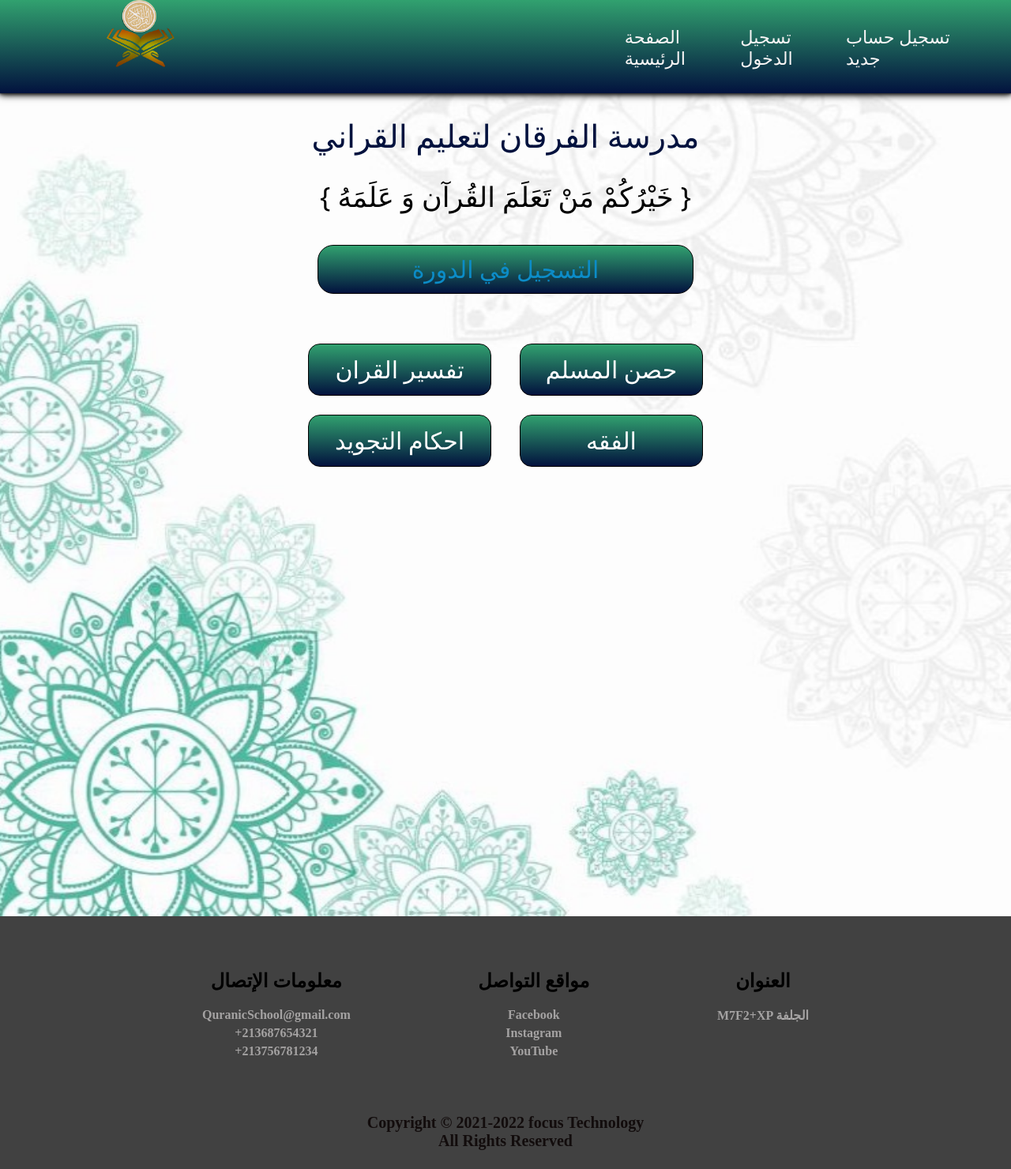
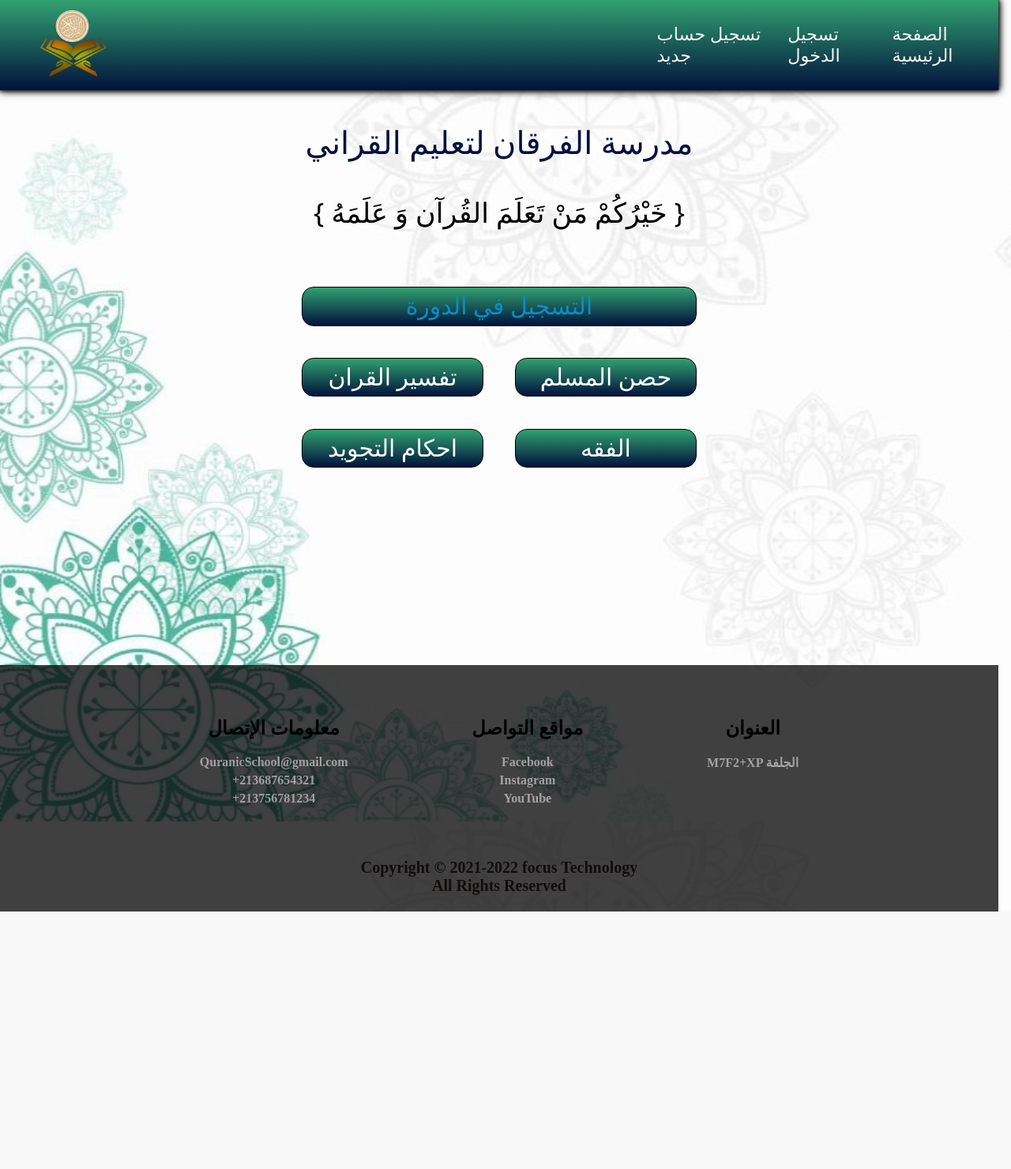
Before and after one commit to Abdeldjalil-Abde/project-fine1, a PHP site: page / in a window 1280 px wide. Shown: the whole page at 79% size. After the commit the page ends 1154 px from the top, so only its background shows below. Run offline with PHP 8.4, Linux system fonts and the light colour scheme.

Commit message:
chang name file sigin and signup and password ... other ,and chang file css all (home, confirm

```diff
--- a/css/style-home.css
+++ b/css/style-home.css
@@ -1,51 +1,54 @@
 * {
-  margin: 0;
-  padding: 0;
+  margin: 0px;
+  padding: 0px;
+  box-sizing: border-box;
 }
-header {
+
+body {
+  width: 98.75vw;
+  height: 130vh;
   background-image: url(../imaj/IMG.jpg);
-  width: 100vw;
-  height: 145vh;
   background-size: cover;
 }
-.container {
-  display: flex;
-  width: 100vw;
-  height: 10.2%;
+
+header {
+  width: 100%;
+  height: 11%;
   background: linear-gradient(0deg, #02123e, #31a16f);
   box-shadow: 0px 0px 1px rgb(37, 37, 37),
     0px 0px 3px rgb(37, 37, 37),
     0px 0px 6px rgb(37, 37, 37),
     0px 0px 9px rgb(37, 37, 37),
     0px 0px 11px rgb(37, 37, 37);
+  display: flex;
+  justify-content: space-between;
+  align-items: center;
+}
 
-  position: relative;
-  z-index: 3;
+.logo img {
+  width: 33%;
+  margin-left: 20%;
 }
-.logo img {
-  width: 33.5%;
-  margin: 0% 0% 0% 53%;
-}
+
 .list {
-  top: 20%;
   width: 35%;
-  position: absolute;
-  right: 4%;
   display: flex;
   justify-content: center;
   align-items: center;
 }
+
 .list a {
   text-decoration: none;
   font-size: 140%;
   padding: 10px 10px;
-  text-transform: uppercase;
   color: rgb(248, 245, 245);
   margin-right: 2%;
 }
+
 .list a:hover {
   color: rgb(75, 43, 219);
 }
+
 .list img {
   width: 13%;
   border-radius: 50%;
@@ -53,84 +56,73 @@ header {
   border: 2px rgb(57, 16, 240) solid;
 
 }
-.teterHeder {
-  width: 100vw;
-  position: absolute;
+
+section {
+  border-radius: 1px;
+  width: 100%;
+  height: 70%;
   display: flex;
   align-items: center;
   flex-direction: column;
 }
-.Register {
-  margin-top: 3%;
-  width: 37%;
-  height: 50px;
-  text-align: center;
-  border: 1px solid #000;
-  border-radius: 20px;
-  padding: 10px 0px 0px 0px;
-  background: linear-gradient(0deg, #02123e, #31a16f);
-  font-size: 35px;
-}
-.Register a {
-  text-decoration: none;
-  font-size: 30px;
-  text-align: center;
-  color: rgb(12, 140, 199);
-  padding-top: 3%;
-}
+
 .text {
-  text-transform: uppercase;
   font-family: system-ui;
   font-size: 40px;
-  margin-top: 2%;
+  margin-top: 3%;
   color: #02123e;
 }
-.text2{
+
+.text2 {
   font-size: 35px;
-  color: #000
+  color: #000;
+  margin-bottom: 4%;
+}
 
-}
-.btn{
-  margin-top: 4%;
-}
-.modle1 {
+.Accessories {
   height: 90px;
   width: 500px;
   display: flex;
   justify-content: space-between;
   align-items: center;
 }
-.btn1 {
+
+.Accessories a {
+  width: 46%;
   height: 54%;
-    width: 46%;
   border: 1px solid #000;
   font-size: 20px;
   background: linear-gradient(0deg, #02123e, #31a16f);
   border-radius: 15px;
+  display: flex;
+  justify-content: center;
+  align-items: center;
+  text-decoration: none;
+  font-size: 30px;
+  color: #fff;
+  cursor: context-menu;
 }
 
-.modle1 a {
-  text-decoration: none;
-  font-size: 30px;
-  text-align: center;
-  color: #fff;
-  padding-top: 3%;
+.Register a {
+  width: 100%;
+  height: 55%;
+  color: rgb(12, 140, 199);
 }
 
-.modle1 a:hover, .Register a:hover{
-  color: rgb(75, 43, 219);
+.Accessories a:active,
+.Register div:active {
+  background: linear-gradient(180deg, #02123e, #31a16f);
 }
-body > footer {
 
-  width: 100vw;
-  height: 40vh;
+footer {
+  width: 100%;
+  height: 30%;
   background: rgba(2, 2, 2, 0.75);
-
   display: flex;
   flex-direction: column;
-  position:absolute;
 }
-body > footer .links {
+
+footer .links {
   margin: 3% auto;
 
   width: 60%;
@@ -140,47 +132,56 @@ body > footer .links {
   justify-content: space-between;
   align-items: center;
 }
-body > footer .links .links-container {
+
+footer .links .links-container {
   height: 100px;
   display: flex;
   flex-direction: column;
   justify-content: start;
 }
-body > footer .links .links-container > * {
+
+footer .links .links-container * {
   margin: 0 auto;
 }
-body > footer .links .links-container h3 {
+
+footer .links .links-container h3 {
   margin-bottom: 20px;
   font-size: 1.5rem;
 }
-body > footer .links .links-container a {
+
+footer .links .links-container a {
   margin-bottom: 5px;
   text-decoration: none;
   font-weight: 700;
   color: #d7d3d3aa;
 }
-body > footer .links .links-container a:hover {
+
+footer .links .links-container a:hover {
   color: #0000ff;
 }
+
 /* social links */
-body > footer .links .links-container:nth-child(2) a:nth-child(2):hover {
+footer .links .links-container:nth-child(2) a:nth-child(2):hover {
   color: #0000ff;
 }
-body > footer .links .links-container:nth-child(2) a:nth-child(3):hover {
+
+footer .links .links-container:nth-child(2) a:nth-child(3):hover {
   color: #8c16aa;
 }
-body > footer .links .links-container:nth-child(2) a:nth-child(4):hover {
+
+footer .links .links-container:nth-child(2) a:nth-child(4):hover {
   color: #ff0000;
 }
+
 /* location */
-body > footer .links .links-container a img {
+footer .links .links-container a img {
   width: 80px;
   aspect-ratio: 1;
 }
+
 /* info */
-body > footer .info {
+footer .info {
   margin: 1% auto;
-
   font-size: 1.25rem;
   font-weight: 700;
   text-align: center;
--- a/css/style-profile-teacher.css
+++ b/css/style-profile-teacher.css
@@ -245,6 +245,9 @@ form .error{
   font-size: 20px;
   z-index: 4;
 }
+form .excite{
+  color: rgb(0, 26, 255);
+}
 body > footer {
   width: 100%;
   height: 44vh;
--- a/css/style-waiting.css
+++ b/css/style-waiting.css
@@ -55,3 +55,20 @@ button:active{
     z-index: 2;
 
 }
+.confirm{
+    width: 33%;
+    aspect-ratio: 4/1;
+    background-color: rgb(22, 150, 150);
+    color: rgb(207, 207, 16);
+     border: 1.5px #000 solid ;
+    display: flex;
+    justify-content: center;
+    align-items: center;
+    position: absolute;
+    top:47%;
+    display: flex;
+    justify-content: center;
+    align-items: center;
+    flex-direction: column;
+    z-index: 2;
+}
--- a/html/list-student.php
+++ b/html/list-student.php
@@ -1,7 +1,7 @@
 <?php
 session_start();
 if (!isset($_SESSION['first_name'])) {
-    header('location:../sigin.php');
+    header('location:../signin.php');
 } else {
 ?>
 
--- a/html/profile-student.php
+++ b/html/profile-student.php
@@ -1,7 +1,7 @@
 <?php
 session_start();
 if (!isset($_SESSION['first_name'])) {
-  header('location:../sigin.php');
+  header('location:../signin.php');
 } else {
 ?>
   <!DOCTYPE html>
@@ -68,7 +68,7 @@ if (!isset($_SESSION['first_name'])) {
           <div>
             <span>كلمة السر : </span>
             <?php echo "<span class='info'>" . $_SESSION['pwd'] . "</span>"; ?>
-            <a class="chang" href="change-mot-de-passe.php"> تغير كلمة السر </a>
+            <a class="chang" href="change_password.php"> تغير كلمة السر </a>
           </div>
         </form>
 
--- a/index.php
+++ b/index.php
@@ -10,14 +10,10 @@
   <link rel="stylesheet" href="css/style-home.css" />
   <link rel="stylesheet" href="css/style-waiting.css" />
   <script type="text/javascript" src="js/jquery-3.6.0.min.js"> </script>
-
-
-
 </head>
 
 <body>
   <header>
-    <div class="container">
     <div class="logo">
       <img src="imaj/logo.png" alt="" />
     </div>
@@ -32,40 +28,40 @@
       } else {
         echo
         "
-          <a href='index.php'>الصفحة الرئيسية</a>
-          <a href='sigin.php'>تسجيل الدخول</a>
-          <a href='sinup.php'>تسجيل حساب جديد</a> ";
+
+        <a href='signup.php'>تسجيل حساب جديد</a>
+        <a href='signin.php'>تسجيل الدخول</a>
+          <a href='index.php'>الصفحة الرئيسية</a>";
       }
       ?>
     </div>
-    </div>
-    <div class="teterHeder">
+  </header>
+  <section>
     <div class=" text"> مدرسة الفرقان لتعليم القراني </div>
     <div class="text2 text"> { خَيْرُكُمْ مَنْ تَعَلَمَ القُرآن وَ عَلَمَهُ } </div>
-      <div class="Register"><a href="">التسجيل في الدورة</a></div>
     <?php
-     if(isset($_GET['ok']))
-     if($_GET['ok'] == "ok") {
-     echo" <div class='ok'>
+    if (isset($_GET['ok'])){
+        echo " <div class='ok'>
         <h2> يرجى الإنتظار او التقرب من المركز لتفعيل حسابك</h2>
         <button class='active'> موافق </button>
       </div>
       <div class='background'></div>";
       }
     ?>
-      <div class="btn">
-
-        <div class="modle1">
-          <a href="" class="btn1"> تفسير القران </a>
-          <a href="Accessories/supplement1.php" class="btn1"> حصن المسلم</a>
+    <div>
+       <div class="Accessories Register">
+        <a href="signup.php">التسجيل في الدورة</a>
       </div>
-        <div class="modle1">
-          <a href="" class="btn1"> احكام التجويد</a>
-          <a href="" class="btn1">الفقه</a>
+      <div class="Accessories">
+        <a href="" > تفسير القران </a>
+        <a href="Accessories/supplement1.php"> حصن المسلم</a>
+      </div>
+      <div class="Accessories">
+        <a href=""> احكام التجويد</a>
+        <a href="">الفقه</a>
       </div>
     </div>
-    </div>
-  </header>
+  </section>
   <footer>
     <div class="links">
       <div class="links-container">
--- a/js/confirm.js
+++ b/js/confirm.js
@@ -1,37 +1,40 @@
-
 var href;
-$('.delate').on("click", function (e) {
+$(".delate").on("click", function (e) {
   e.preventDefault();
   $(".confirm").css({
-        "display":"flex",
-        "top":"35%"
+    display: "flex",
+    top: "35%",
   });
-   href = $(this).attr('href');
-
+  $(".background").css({
+    background: "rgba(41, 39, 39, 0.6)",
+    display:"flex"
   });
-$('.test').on("click",function (e){
+  href = $(this).attr("href");
+});
+$(".test").on("click", function (e) {
   e.preventDefault();
 
-    var choice = $(this).attr('confirm');
-    if (choice =='yes') {
+  var choice = $(this).attr("confirm");
+  if (choice == "yes") {
     window.location.href = href;
-    }
-    else
-    {
+  } else {
     $(".confirm").css({
-             "top":"-20%"
+      top: "-20%",
+    });
+    $(".background").css({
+      background: "none",
+      display:"none"
     });
   }
 });
 // button waiting active
-$('.active').on("click",function (e){
+$(".active").on("click", function (e) {
   e.preventDefault();
 
   $(".ok").css({
-             "display": "none"
+    display: "none",
   });
   $(".background").css({
-             "background": "none"
+    background: "none",
   });
-
 });
--- a/sigin.php
+++ b/signin.php
@@ -5,7 +5,7 @@
     <meta http-equiv="X-UA-Compatible" content="IE=edge" />
     <meta name="viewport" content="width=device-width, initial-scale=1.0" />
     <title>تسجيل الدخول</title>
-    <link rel="stylesheet" href="css/style-sigin.css" />
+    <link rel="stylesheet" href="css/style-signin.css" />
   </head>
   <body >
     <header>
@@ -14,7 +14,7 @@
           <img src="imaj/logo.png" alt="" />
           <div class="list">
           <a href="index.php">الصفحة الرئيسية</a>
-            <a href="sinup.php">تسجيل حساب جديد</a>
+            <a href="signup.php">تسجيل حساب جديد</a>
 
           </div>
         </div>
```
Also changed, not shown: css/style-list-student.css (renamed from css/style-liste-student.css, +75 -1 lines), function/changemet.php (+19 -21 lines), function/sign-in.php (+6 -6 lines), function/sign-up.php (+12 -14 lines), html/change_mail.php (renamed from html/change-mot-de-passe.php, +22 -16 lines), html/change_password.php (renamed from html/change-mail.php, +20 -26 lines), html/list-student-all.php (+11 -1 lines), html/profile-admin.php (+4 -4 lines), html/profile-teacher.php (+4 -4 lines), signup.php (renamed from sinup.php, +6 -7 lines), css/style-signin.css (renamed from css/style-sigin.css). Lines whose indentation alone changed are shown as unchanged.
